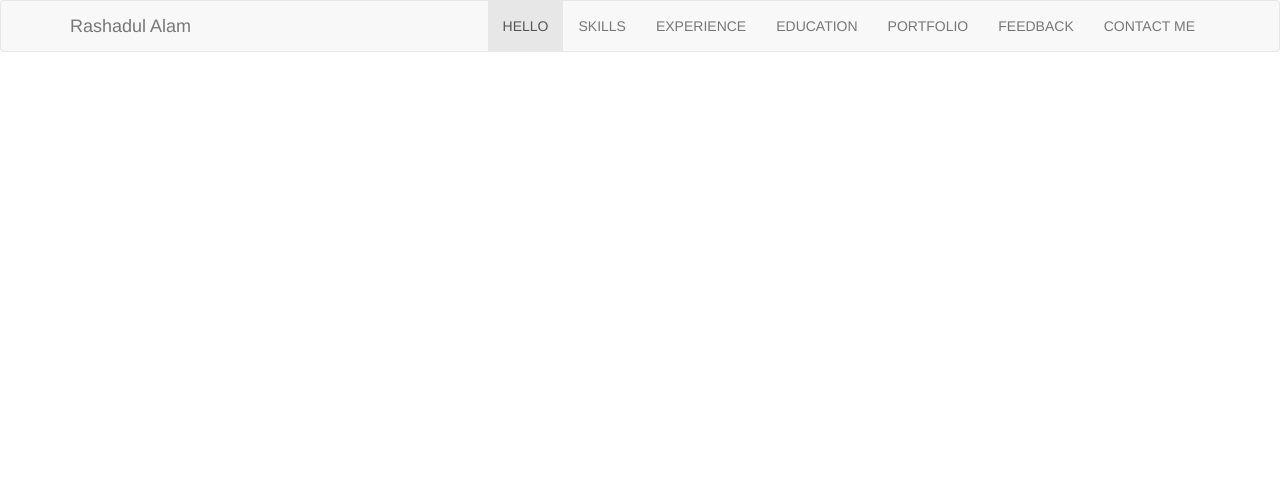
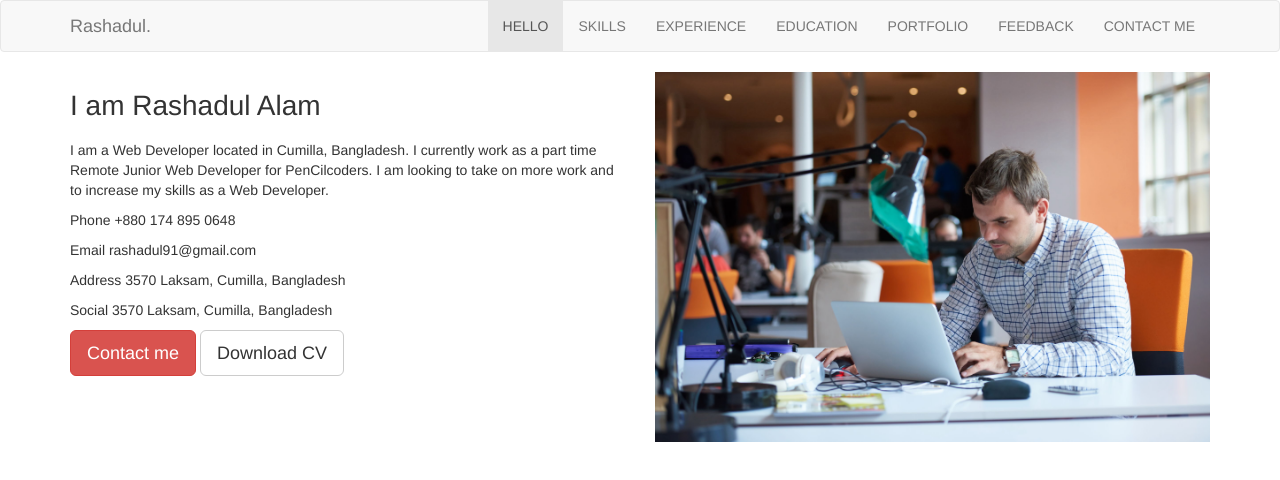
Before and after one commit to rashadulalam/rashadulalam, a plain HTML site: page index.html in a window 1280 px wide. Drawn offline with nearby package versions, Linux system fonts and the light colour scheme.

Commit message:
Feature section markup

```diff
--- a/index.html
+++ b/index.html
@@ -31,7 +31,7 @@
               <span class="icon-bar"></span>
               <span class="icon-bar"></span>
           </button>
-          <a href="" class="navbar-brand">Rashadul Alam</a>
+          <a href="" class="navbar-brand">Rashadul.</a>
       </div><!-- navbar-header -->
       <div class="collapse navbar-collapse" id="primary">
         <ul class="nav navbar-nav navbar-right">
@@ -46,6 +46,40 @@
       </div>
     </div><!-- container -->
   </nav><!-- navbar navbar-default -->
+
+  <section class="feature" id="hello">
+    <div class="container">
+      <div class="row">
+        <div class="col-md-6">
+          <div class="about-me">
+            <h1>I am Rashadul Alam</h1>
+
+            <div class="aboutme-text">
+              <p>I am a Web Developer located in Cumilla, Bangladesh. I currently work as a part time Remote Junior Web Developer for PenCilcoders. I am looking to take on more work and to increase my skills as a Web Developer.</p>
+            </div><!-- aboutme-text -->
+
+            <div class="about-me-info">
+              <p><span class="title">Phone</span> <span>+880 174 895 0648</span></p>
+              <p><span class="title">Email</span> <span>rashadul91@gmail.com</span></p>
+              <p><span class="title">Address</span> <span>3570 Laksam, Cumilla, Bangladesh</span></p>
+              <p><span class="title">Social</span> <span>3570 Laksam, Cumilla, Bangladesh</span></p>
+            </div><!-- about-me-info -->
+
+            <div class="about-button">
+              <a href="" class="btn btn-danger btn-lg">Contact me</a>
+              <a href="" class="btn btn-default btn-lg">Download CV</a>
+            </div>
+
+          </div>
+        </div>
+        <div class="col-md-6">
+          <div class="about-me-img">
+            <img src="img/profile.jpg" alt="Rashadul Alam" class="img-responsive">
+          </div>
+        </div>
+      </div>
+    </div>
+  </section>
 
 
 
```
Also changed, not shown: img/profile.jpg (added).
